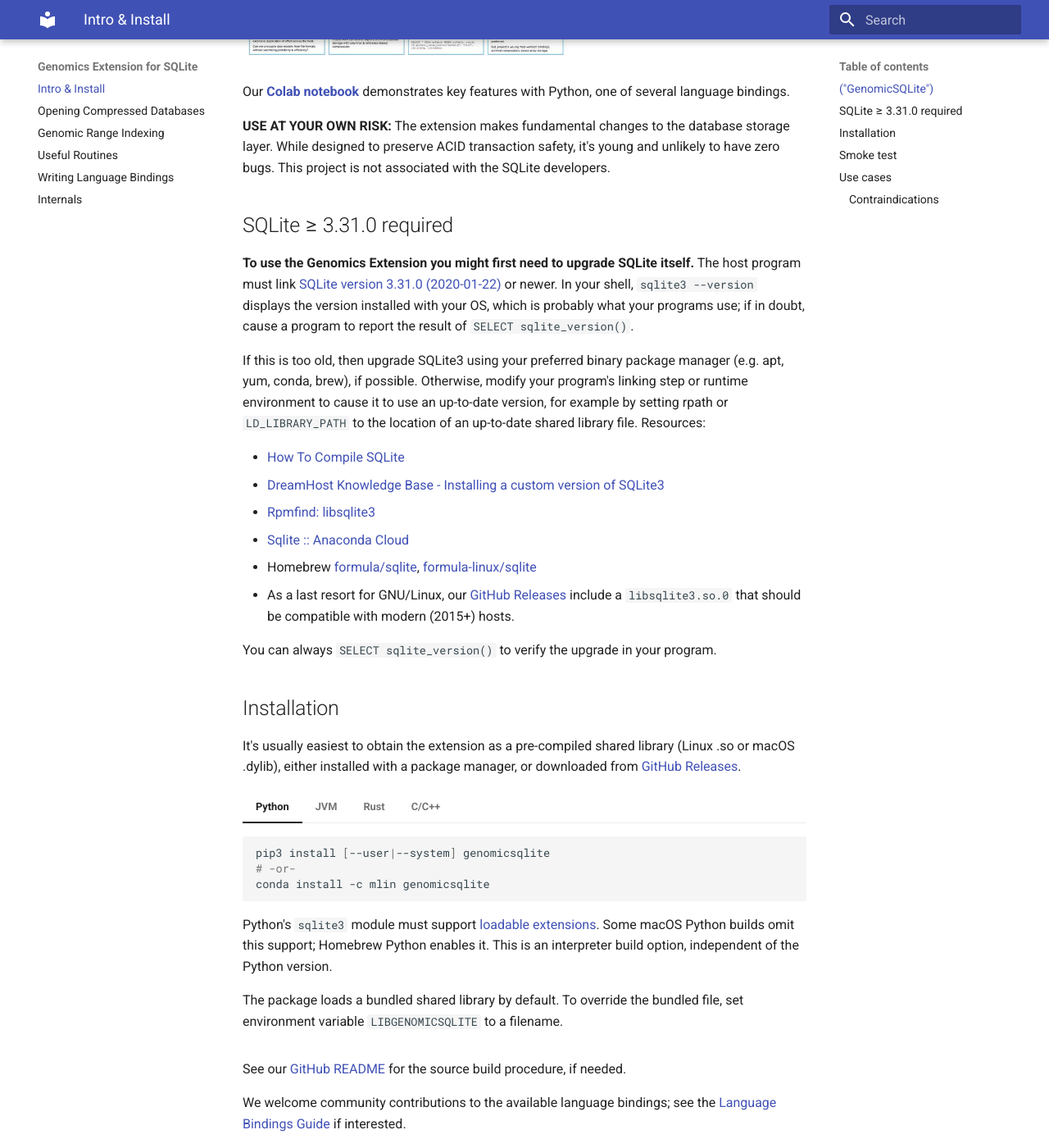
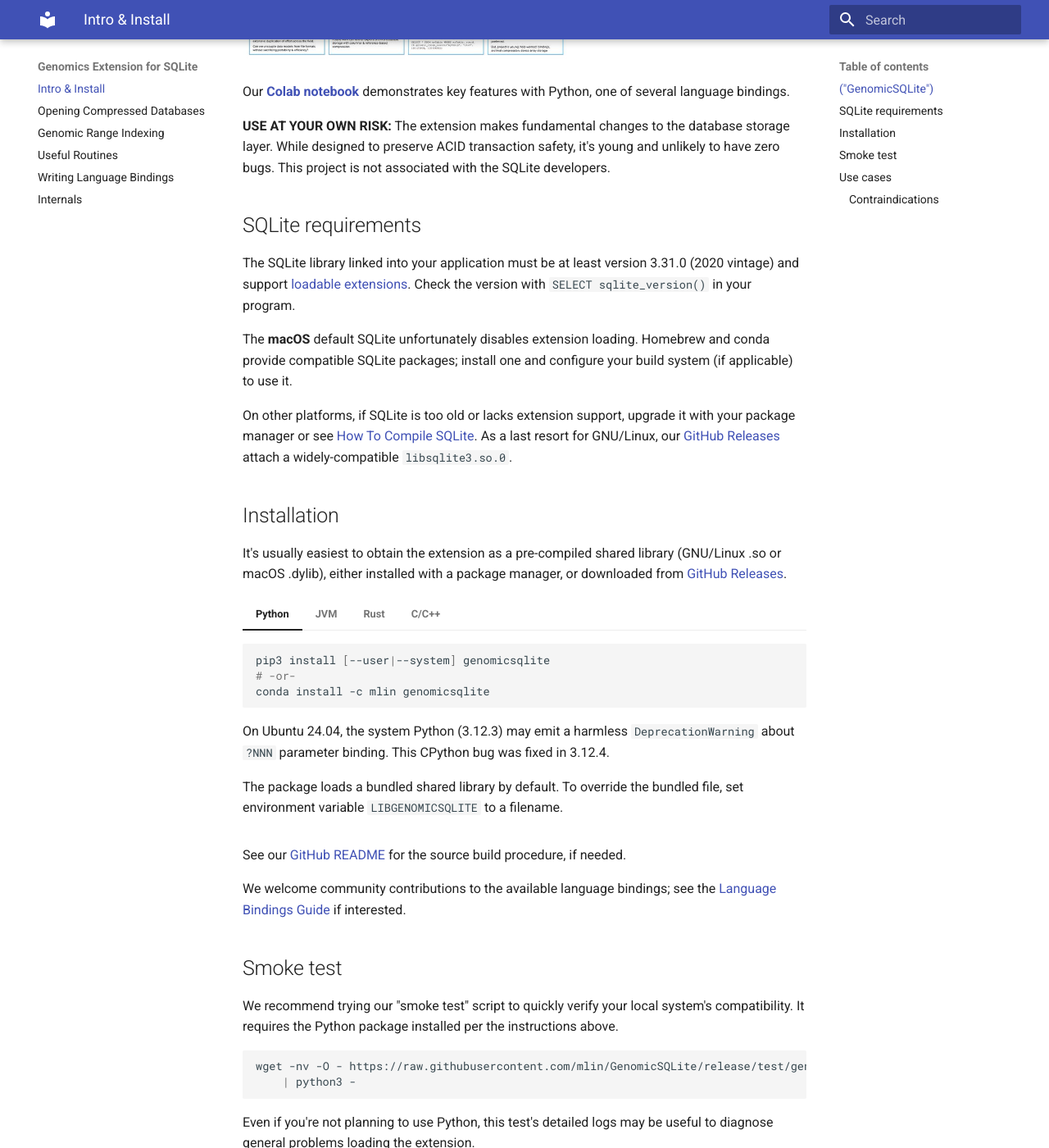
Before and after one commit to mlin/GenomicSQLite, an MkDocs documentation site: the page built from docs/index.md, in a window 1280 px wide and 1400 px high, scrolled down 751 px. Shown: the whole window at 82% size. Built offline with MkDocs 1.6.1 and Material for MkDocs 9.7.7, drawn with Linux system fonts in a browser that asks for light colours.

Commit message:
Docs: streamline installation SQLite requirements (#53)
* Docs: streamline SQLite requirements; document macOS loadable-extension gap

* Docs: keep the Python-package recommendation in the non-Python tabs

* Docs: Python package includes a command-line shell and other tools

* Revise SQLite requirements and installation instructions

Updated requirements and installation instructions for SQLite and GenomicSQLite across various platforms, including clarifications on macOS and package manager options.

* Fix minor wording issues in documentation

* Correct directory reference in documentation

---------

Co-authored-by: Wid L. Hacker <nilekim@gmail.com>

````diff
--- a/docs/index.md
+++ b/docs/index.md
@@ -20,24 +20,17 @@
 
 **USE AT YOUR OWN RISK:** The extension makes fundamental changes to the database storage layer. While designed to preserve ACID transaction safety, it's young and unlikely to have zero bugs. This project is not associated with the SQLite developers.
 
-## SQLite &ge; 3.31.0 required
+## SQLite requirements
 
-**To use the Genomics Extension you might first need to upgrade SQLite itself.** The host program must link [SQLite version 3.31.0 (2020-01-22)](https://www.sqlite.org/releaselog/3_31_0.html) or newer. In your shell, `sqlite3 --version` displays the version installed with your OS, which is probably what your programs use; if in doubt, cause a program to report the result of `SELECT sqlite_version()`.
+The SQLite library linked into your application must be at least version 3.31.0 (2020 vintage) and support [loadable extensions](https://www.sqlite.org/loadext.html). Check the version with `SELECT sqlite_version()` in your program.
 
-If this is too old, then upgrade SQLite3 using your preferred binary package manager (e.g. apt, yum, conda, brew), if possible. Otherwise, modify your program's linking step or runtime environment to cause it to use an up-to-date version, for example by setting rpath or `LD_LIBRARY_PATH` to the location of an up-to-date shared library file. Resources:
+The **macOS** default SQLite unfortunately disables extension loading. Homebrew and conda provide compatible SQLite packages; install one and configure your build system (if applicable) to use it.
 
-* [How To Compile SQLite](https://www.sqlite.org/howtocompile.html)
-* [DreamHost Knowledge Base - Installing a custom version of SQLite3](https://help.dreamhost.com/hc/en-us/articles/360028047592-Installing-a-custom-version-of-SQLite3)
-* [Rpmfind: libsqlite3](https://rpmfind.net/linux/rpm2html/search.php?query=libsqlite3&submit=Search+...&system=&arch=)
-* [Sqlite :: Anaconda Cloud](https://anaconda.org/anaconda/sqlite)
-* Homebrew [formula/sqlite](https://formulae.brew.sh/formula/sqlite), [formula-linux/sqlite](https://formulae.brew.sh/formula-linux/sqlite)
-* As a last resort for GNU/Linux, our [GitHub Releases](https://github.com/mlin/GenomicSQLite/releases) include a `libsqlite3.so.0` that should be compatible with modern (2015+) hosts.
-
-You can always `SELECT sqlite_version()` to verify the upgrade in your program.
+On other platforms, if SQLite is too old or lacks extension support, upgrade it with your package manager or see [How To Compile SQLite](https://www.sqlite.org/howtocompile.html). As a last resort for GNU/Linux, our [GitHub Releases](https://github.com/mlin/GenomicSQLite/releases) attach a widely-compatible `libsqlite3.so.0`.
 
 ## Installation
 
-It's usually easiest to obtain the extension as a pre-compiled shared library (Linux .so or macOS .dylib), either installed with a package manager, or downloaded from [GitHub Releases](https://github.com/mlin/GenomicSQLite/releases).
+It's usually easiest to obtain the extension as a pre-compiled shared library (GNU/Linux .so or macOS .dylib), either installed with a package manager, or downloaded from [GitHub Releases](https://github.com/mlin/GenomicSQLite/releases).
 
 === "Python"
     ``` bash
@@ -45,7 +38,7 @@
     # -or-
     conda install -c mlin genomicsqlite
     ```
-    Python's `sqlite3` module must support [loadable extensions](https://docs.python.org/3/library/sqlite3.html#sqlite3.Connection.enable_load_extension). Some macOS Python builds omit this support; Homebrew Python enables it. This is an interpreter build option, independent of the Python version.
+    On Ubuntu 24.04, the system Python (3.12.3) may emit a harmless `DeprecationWarning` about `?NNN` parameter binding. This CPython bug was fixed in 3.12.4.
 
     The package loads a bundled shared library by default. To override the bundled file, set environment variable `LIBGENOMICSQLITE` to a filename.
 
@@ -81,11 +74,11 @@
     }
     ```
 
-    Alternatively, download the JAR from [GitHub Releases](https://github.com/mlin/GenomicSQLite/releases) and place it in your classpath, along with [sqlite-jdbc](https://github.com/xerial/sqlite-jdbc)'s JAR which is also required. The package loads a bundled shared library by default. To override the bundled file, set environment variable `LIBGENOMICSQLITE` to a filename.
+    Alternatively, download the JAR from [GitHub Releases](https://github.com/mlin/GenomicSQLite/releases) and place it in your classpath, along with [sqlite-jdbc](https://github.com/xerial/sqlite-jdbc)'s JAR which is also required. The GenomicSQLite JAR loads a bundled shared library by default. To override the bundled file, set environment variable `LIBGENOMICSQLITE` to a filename. sqlite-jdbc similarly bundles a SQLite library.
 
     To bundle GenomicSQLite and sqlite-jdbc inside an "Uber JAR" for your application, you may need to enable the [ServicesResourceTransformer for Maven Shade](https://maven.apache.org/plugins/maven-shade-plugin/examples/resource-transformers.html#ServicesResourceTransformer) or [mergeServiceFiles() for Gradle Shadow](https://stackoverflow.com/questions/32887966/shadow-plugin-gradle-what-does-mergeservicefiles-do), to ensure the JDBC drivers will be registered automatically when the "Uber JAR" loads.
 
-    Recommendation: *also* install the Python package, which includes a useful command-line shell and smoke-test script.
+    Recommendation: *also* install the Python package, which includes a useful command-line shell and other tools.
 
 === "Rust"
     Add to your project's `Cargo.toml`:
@@ -95,12 +88,14 @@
     version = "^0"
     ```
 
-    Building with the crate will include a platform-appropriate shared library file within your compilation unit, to be extracted & loaded at runtime. To disable this, add `default-features = false` and at runtime, set environment variable `LIBGENOMICSQLITE` to a filename or place the library file somewhere it'll be found by `dlopen("libgenomicsqlite")`.
+    Building with the crate will include a platform-appropriate shared library file within your compilation unit, to be extracted & loaded at runtime. To disable this, add `default-features = false` to the dependencies entry and at runtime, set environment variable `LIBGENOMICSQLITE` to a filename or place the library file somewhere it'll be found by `dlopen("libgenomicsqlite")`.
+
+    To make `rusqlite` use an SQLite library other than the system's default, set `SQLITE3_LIB_DIR` and `SQLITE3_INCLUDE_DIR` to the `lib` and `include` directories where the library is installed.
+
+    Recommendation: *also* install the Python package, which includes a useful command-line shell and other tools.
 
 === "C/C++"
     Download zip of shared library and `genomicsqlite.h` from [GitHub Releases](https://github.com/mlin/GenomicSQLite/releases). Build your program with them, and also ensure the dynamic linker will find the shared library at runtime, by either: (1) installing it in a system or user lib directory & refreshing cache, (2) setting `LD_LIBRARY_PATH` environment variable, (3) building with `-rpath`.
-
-    Recommendation: *also* install the Python package, which includes a useful command-line shell and smoke-test script.
 
     GNU/Linux: to link the prebuilt `libgenomicsqlite.so` distributed from our GitHub Releases, you
     may have to compile your source with `CXXFLAGS=-D_GLIBCXX_USE_CXX11_ABI=0`. This is because the
@@ -108,6 +103,8 @@
     function of this flag is explained in the libstdc++ docs on
     [Dual ABI](https://gcc.gnu.org/onlinedocs/libstdc++/manual/using_dual_abi.html). If you build
     `libgenomicsqlite.so` from source, then the flag will not be needed.
+
+    Recommendation: *also* install the Python package, which includes a useful command-line shell and other tools.
 
 See our [GitHub README](https://github.com/mlin/GenomicSQLite) for the source build procedure, if needed.
 
````
